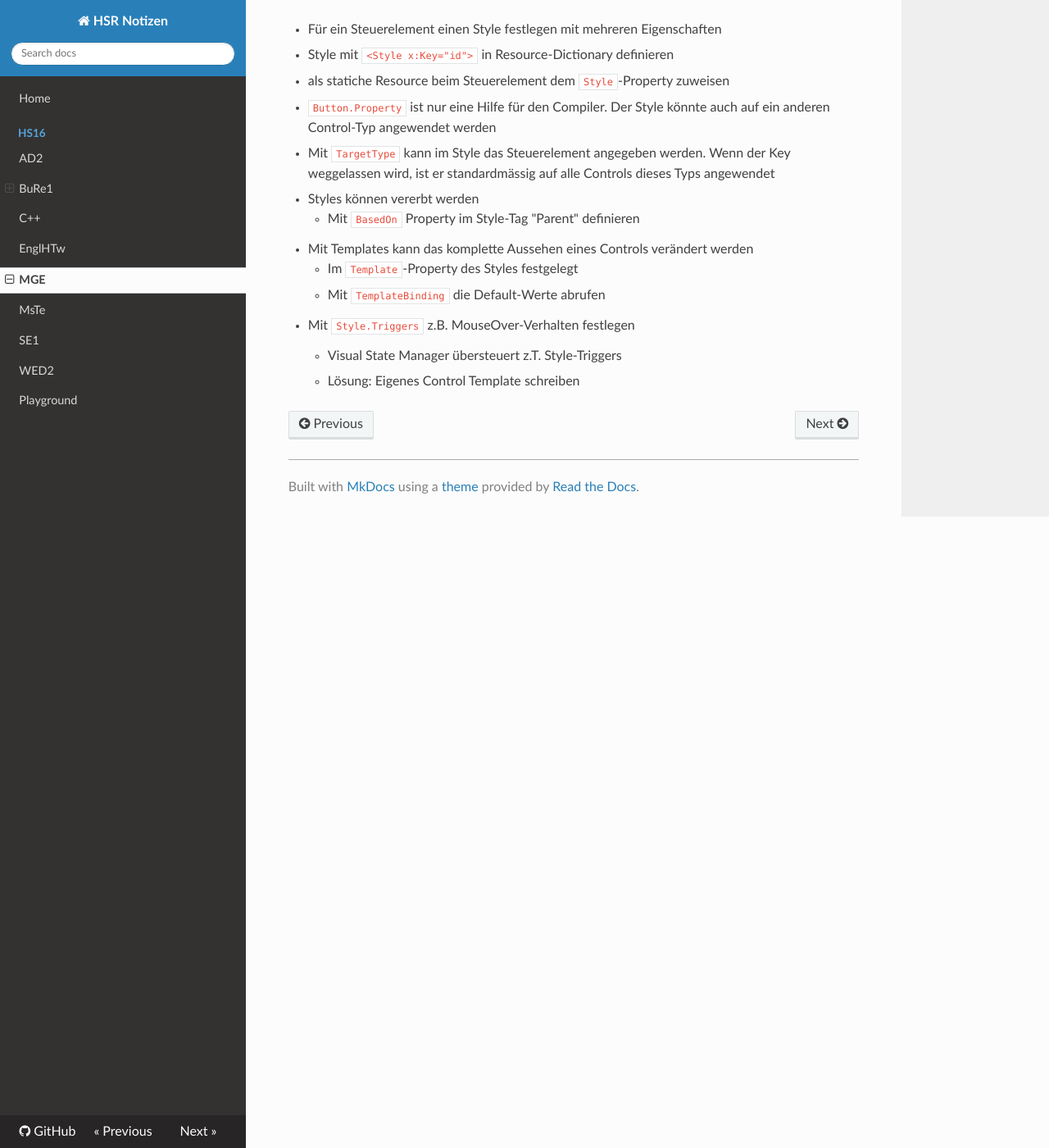
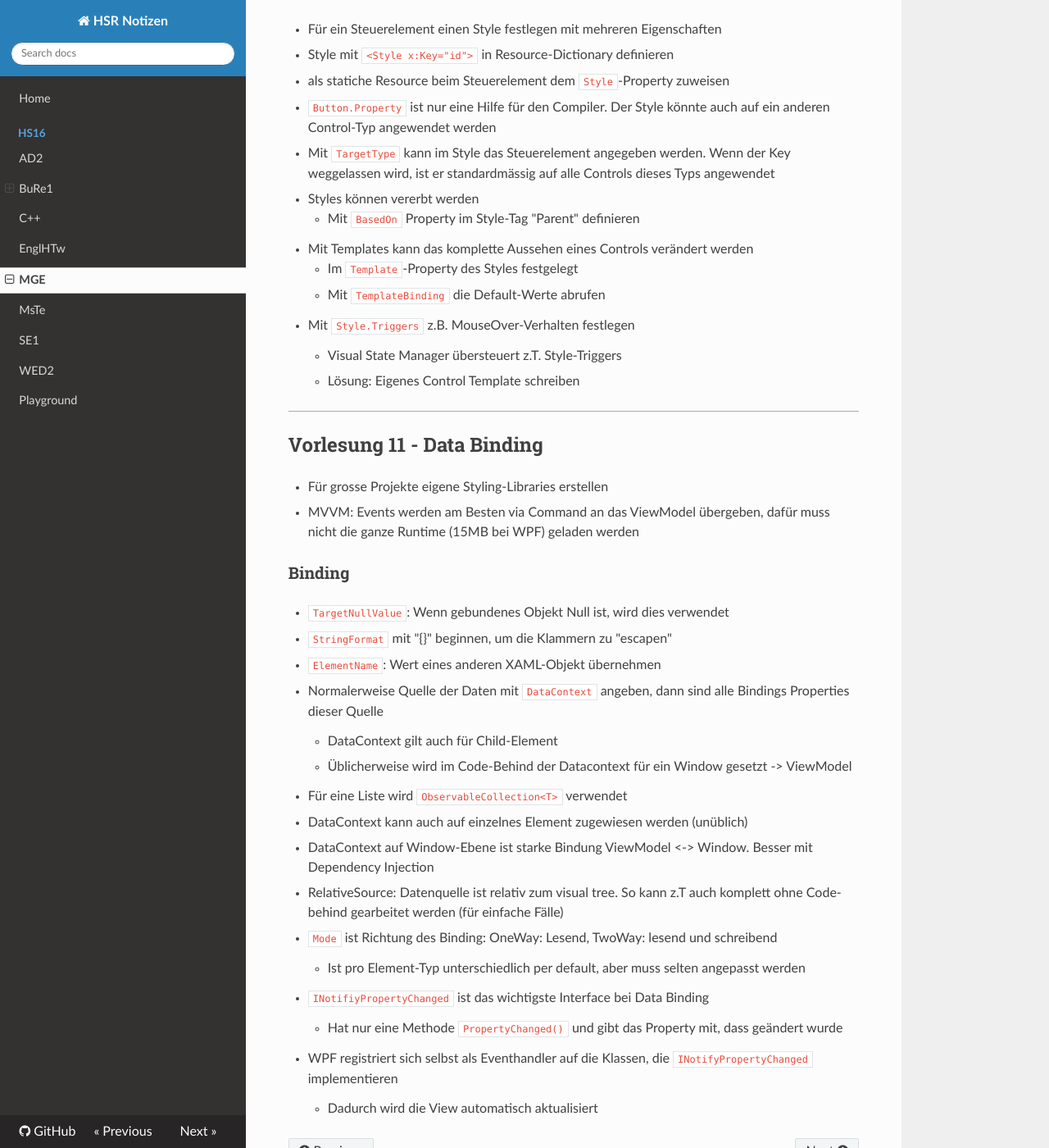
Before and after one commit to Excape/hsr-docs-hs16, an MkDocs documentation site: the page built from docs/hs16/mge.md, in a window 1280 px wide and 1400 px high, scrolled down 11359 px. Shown: the whole window at 82% size. Built offline with MkDocs 1.6.1, drawn with Linux system fonts in a browser that asks for light colours; nearby versions of some CDN libraries; old or Windows-style settings are respelled for this version of MkDocs.

```diff
--- a/docs/hs16/mge.md
+++ b/docs/hs16/mge.md
@@ -405,3 +405,26 @@ public void onSensorChanged(SensorEvent event) {
 - Mit `Style.Triggers` z.B. MouseOver-Verhalten festlegen
     - Visual State Manager übersteuert z.T. Style-Triggers
     - Lösung: Eigenes Control Template schreiben
+
+---
+## Vorlesung 11 - Data Binding
+- Für grosse Projekte eigene Styling-Libraries erstellen
+- MVVM: Events werden am Besten via Command an das ViewModel übergeben, dafür muss nicht die ganze Runtime (15MB bei WPF) geladen werden
+
+### Binding
+- `TargetNullValue`: Wenn gebundenes Objekt Null ist, wird dies verwendet
+- `StringFormat` mit "{}" beginnen, um die Klammern zu "escapen"
+- `ElementName`: Wert eines anderen XAML-Objekt übernehmen
+- Normalerweise Quelle der Daten mit `DataContext` angeben, dann sind alle Bindings Properties dieser Quelle
+    - DataContext gilt auch für Child-Element
+    - Üblicherweise wird im Code-Behind der Datacontext für ein Window gesetzt -> ViewModel
+- Für eine Liste wird `ObservableCollection<T>` verwendet
+- DataContext kann auch auf einzelnes Element zugewiesen werden (unüblich)
+- DataContext auf Window-Ebene ist starke Bindung ViewModel <-> Window. Besser mit Dependency Injection
+- RelativeSource: Datenquelle ist relativ zum visual tree. So kann z.T auch komplett ohne Code-behind gearbeitet werden (für einfache Fälle)
+- `Mode` ist Richtung des Binding: OneWay: Lesend, TwoWay: lesend und schreibend
+    - Ist pro Element-Typ unterschiedlich per default, aber muss selten angepasst werden
+- `INotifiyPropertyChanged` ist das wichtigste Interface bei Data Binding
+    - Hat nur eine Methode `PropertyChanged()` und gibt das Property mit, dass geändert wurde
+- WPF registriert sich selbst als Eventhandler auf die Klassen, die `INotifyPropertyChanged` implementieren
+    - Dadurch wird die View automatisch aktualisiert
```
Also changed, not shown: docs/hs16/ad2.md (+21 -0 lines), docs/hs16/englhtw.md (+87 -0 lines), docs/hs16/se1.md (+8 -0 lines).
